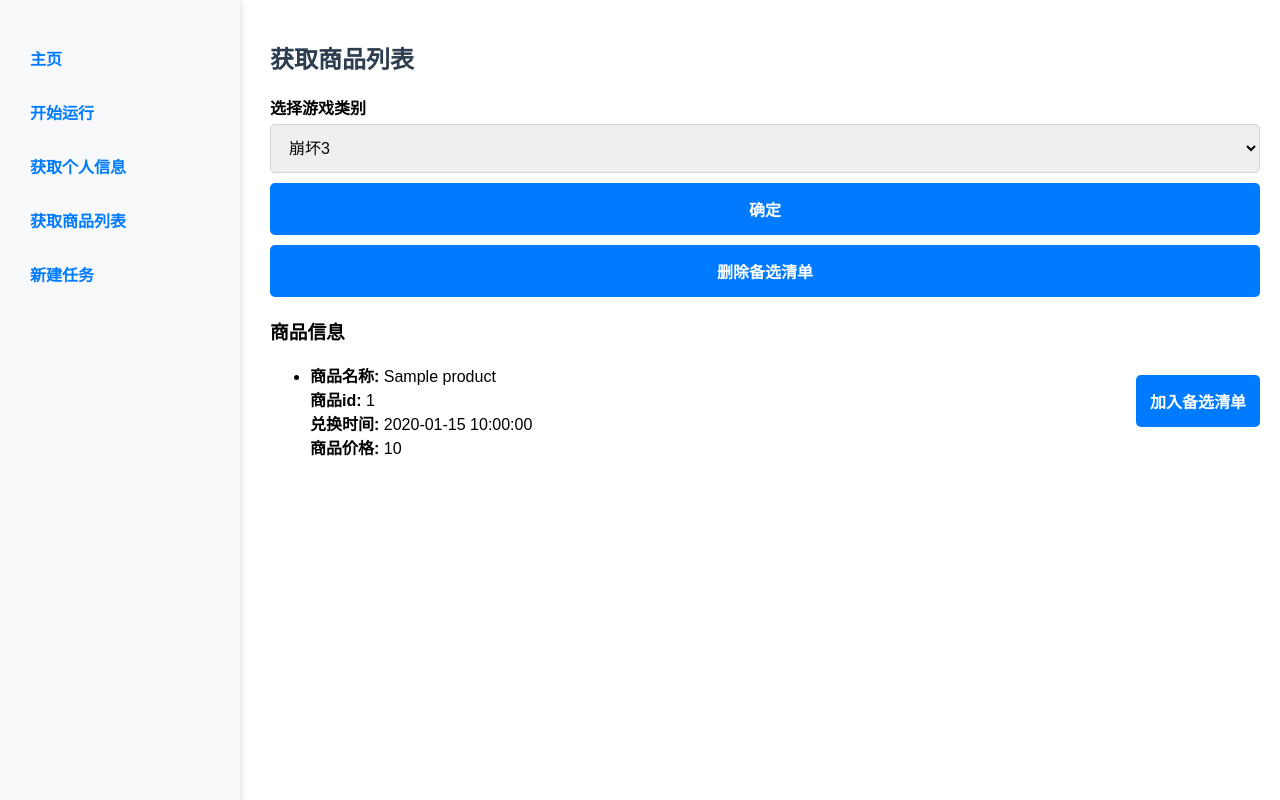
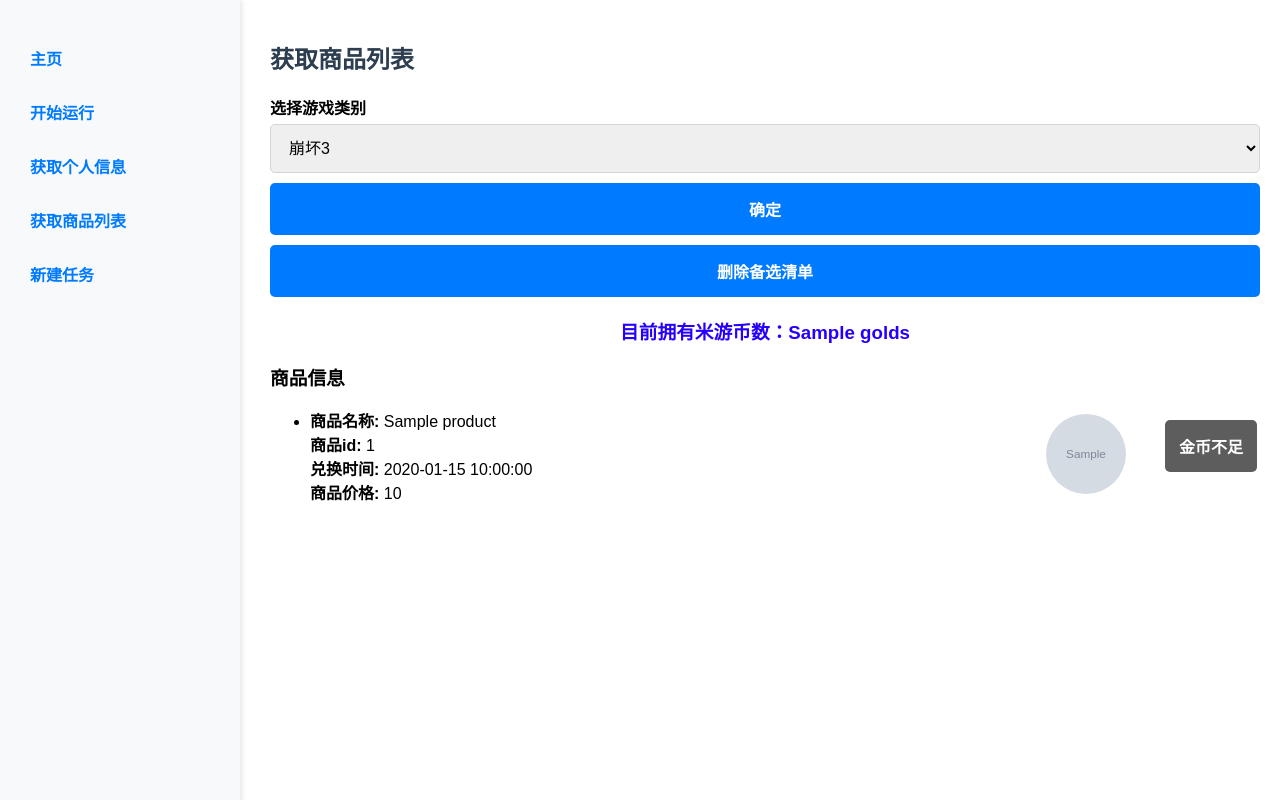
Before and after one commit to mxyooR/Mys_Goods_Gui, a Flask app: template flask_app/templates/product_list.html in a window 1280 px wide. Run offline with Flask 3, Linux system fonts and the light colour scheme; the template is opened without the code that fills it: most values are stand-ins (such as "Sample title", 1, 10 or a date in 2020); grey boxes marked "Sample" are stand-in pictures.

Commit message:
增加米游币显示和判断能否兑换 增加商品图片

```diff
--- a/flask_app/app.py
+++ b/flask_app/app.py
@@ -164,11 +164,13 @@ def check_qr_login():
 @app.route('/product_list', methods=['GET', 'POST'])
 def product_list_view():
     products = []
+    golds=details.get_point(global_vars.cookie_str)
     if request.method == 'POST':
         selected_category = request.form.get('category')
         global_vars.game_biz = selected_category
         products = details.get_goods_list(selected_category, global_vars.cookie_str)
-    return render_template('product_list.html', products=products, game_biz=global_vars.game_biz)
+
+    return render_template('product_list.html', products=products, game_biz=global_vars.game_biz,golds=golds)
 #添加到心愿单
 @app.route('/add_to_wishlist', methods=['POST'])
 def add_to_wishlist():
--- a/flask_app/static/css/styles.css
+++ b/flask_app/static/css/styles.css
@@ -113,6 +113,20 @@ button {
     border: none; /* 移除边框 */
 }
 
+
+.button-locked {
+
+    background-color: #5d5d5d; /* 背景颜色 */
+    color: rgb(255, 255, 255); /* 字体颜色 */
+    font-weight: bold; /* 字体加粗 */
+    cursor: pointer; /* 鼠标样式 */
+    border: none; /* 移除边框 */
+}
+
+
+
+
+
 button:hover {
     background-color: #0056b3; /* 鼠标悬停背景颜色 */
 }
@@ -128,6 +142,20 @@ button:hover {
     flex: 0 0 auto; /* 不允许弹性增长或收缩 */
 }
 
+.product-icon {
+    width: 80px;
+    height: 80px;
+    border-radius: 50%;
+    margin-right: 35px
+
+    /*左边的边距*/
+}
+
+.golds{
+    color: #2600ff;
+    /*居中*/
+    text-align: center;
+}
 
 .time-table {
     width: 100%;/* 宽度100% */
--- a/flask_app/templates/product_list.html
+++ b/flask_app/templates/product_list.html
@@ -2,6 +2,7 @@
 
 {% block content %}
 <h2>获取商品列表</h2>
+
 <form id="categoryForm" method="POST">
     <div class="form-group">
         <label for="categorySelect">选择游戏类别</label>
@@ -19,26 +20,43 @@
     <button type="button" class="btn btn-danger" id="clear-wishlist">删除备选清单</button>
 </form>
 
+<h3 class="golds">目前拥有米游币数：{{ golds }}</h3>
 {% if products %}
     <h3 class="mt-4">商品信息</h3>
     <ul class="list-group">
         {% for product in products %}
         <li class="list-group-item">
             <div class="row">
-                <div class="col-sm-6">
+                <div class="col-sm-6" style="color: black;">
                     <strong>商品名称:</strong> {{ product.name }}<br>
                     <strong>商品id:</strong> {{ product.id }}<br>
                     <strong>兑换时间:</strong> {{ product.time }}<br>
                     <strong>商品价格:</strong> {{ product.price }}
                 </div>
                 <div class="col-sm-6 text-right">
+                    <table>
+                        <tr>
+
+                                <td>
+                                    <img src="{{ product.icon }}" alt="商品图标" class="product-icon" ><br>
+                                </td>
+
+                                <td>
                                     <form class="wishlist-form">
                                     <input type="hidden" name="product_id" value="{{ product.id }}">
                                     <input type="hidden" name="product_time" value="{{ product.time }}">
                                     <input type="hidden" name="product_name" value="{{ product.name }}">
                                     <input type="hidden" name="product_biz" class="product-biz" value="{{ game_biz }}">
+                                    {% if golds >= product.price %}
                                         <button type="button" class="btn btn-success btn-sm add-to-wishlist">加入备选清单</button>
+                                    {% else %}
+                                        <button type="button" class="button-locked" disabled>金币不足</button>
+                                    {% endif %}
                                     </form>
+                                </td>
+
+                        </tr>
+                    </table>
                 </div>
             </div>
         </li>
@@ -78,8 +96,6 @@ $(document).ready(function() {
     $('#categorySelect').val(selectedCategory);
 });
 
-
-
 // 处理删除备选清单按钮的点击事件
 $('#clear-wishlist').on('click', function() {
     $.ajax({
@@ -93,9 +109,6 @@ $(document).ready(function() {
         }
     });
 });
-
-
-
 
 $(document).ready(function() {
     $('#categorySelect').on('change', function() {
```
Also changed, not shown: flask_app/scripts/details.py (+29 -1 lines), flask_app/static/code.png. Lines whose indentation alone changed are shown as unchanged.
